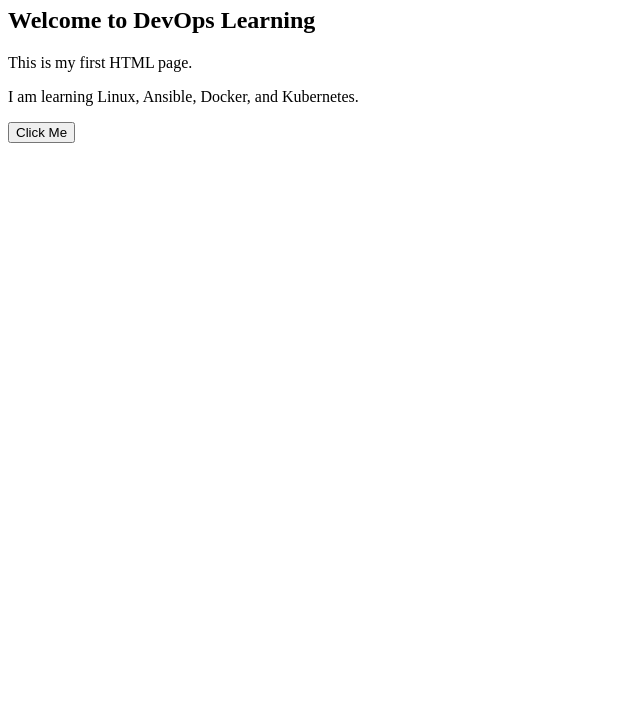
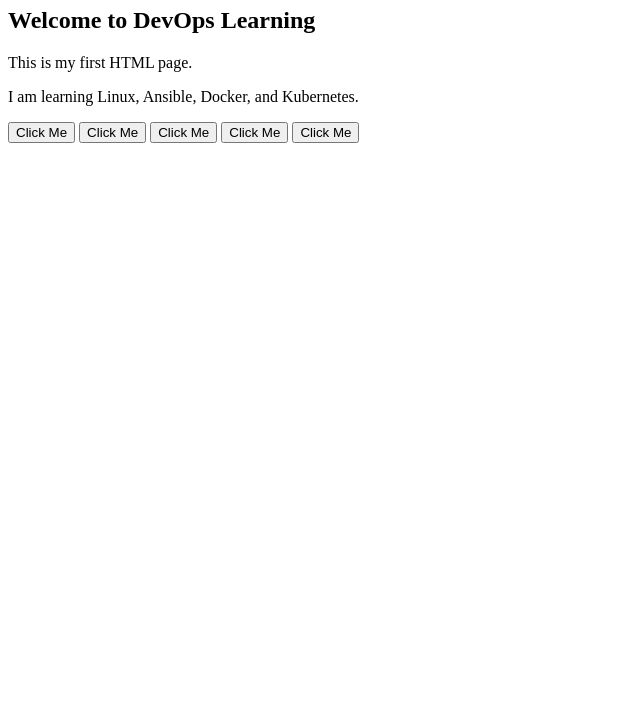
Before and after one commit to PranayThombre/Git-Github_learning, a plain HTML site: page index.html in a window 1280 px wide. Shown: the part 73-800 px from the top of the page, without its empty margins (0-640 px from the left). Drawn offline with Linux system fonts and the light colour scheme.

Commit message:
added 5 buttons

```diff
--- a/index.html
+++ b/index.html
@@ -12,5 +12,9 @@
     <p>I am learning Linux, Ansible, Docker, and Kubernetes.</p>
 
     <button>Click Me</button>
+    <button>Click Me</button>
+    <button>Click Me</button>
+    <button>Click Me</button>
+    <button>Click Me</button>
 </body>
 </html>
```
